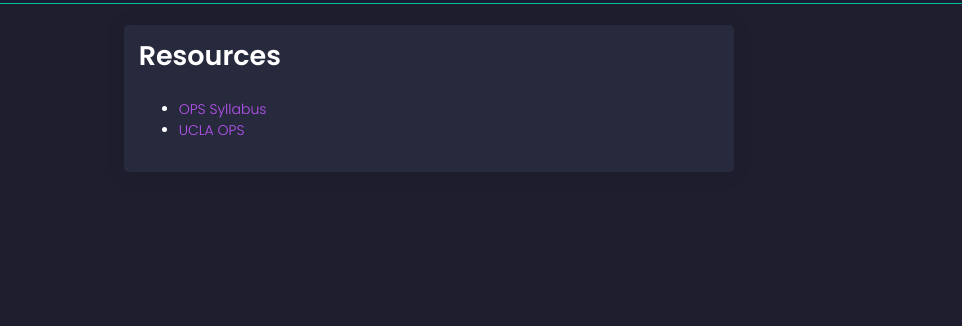
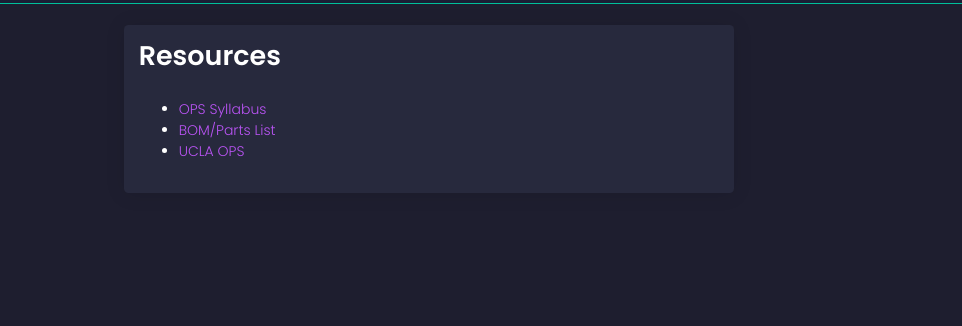
Before and after one commit to ieee-uci/ieee-dashboard, a website: page src/resources.html in a window 1280 px wide. Shown: the part 117-443 px from the top of the page, 318-1280 px from the left. Drawn offline with Linux system fonts and the light colour scheme; some packages are replaced by stand-ins of ours.

Commit message:
ops parts list and lecture 1 slides

```diff
--- a/src/resources.html
+++ b/src/resources.html
@@ -90,6 +90,11 @@
                                             </a>
                                         </li>
                                         <li>
+                                            <a href="https://docs.google.com/spreadsheets/d/1aCfas0W7Ar0GlTwuuufWPMUV60WLt_uXrvF2mW9uulI/edit" target="_blank">
+                                                BOM/Parts List
+                                            </a>
+                                        </li>
+                                        <li>
                                             <a href="https://openproject.space/" target="_blank">
                                                 UCLA OPS
                                             </a>
```
Also changed, not shown: src/ops.html (+2 -2 lines), src/projects.html (+4 -0 lines).
